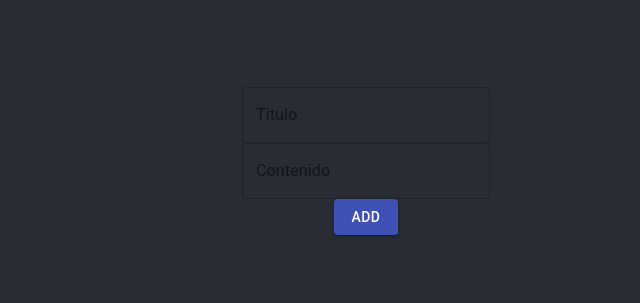
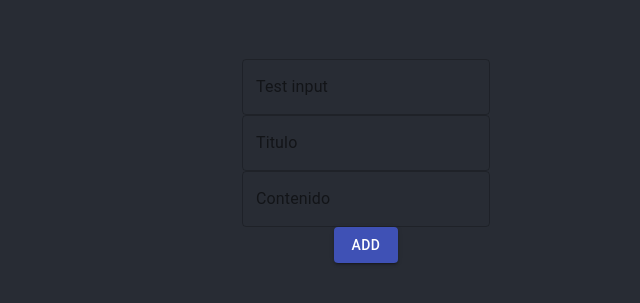
Before and after one commit to DavidMoranchel/8g, a React (Create React App) app: page / in a window 1280 px wide. Shown: the part 247-550 px from the top of the page, without its empty margins (274-914 px from the left). Built offline with nearby package versions, Linux system fonts and the light colour scheme.

Commit message:
lifting state up

```diff
--- a/package.json
+++ b/package.json
@@ -4,6 +4,7 @@
   "private": true,
   "dependencies": {
     "@material-ui/core": "^4.11.0",
+    "@material-ui/styles": "^4.10.0",
     "@testing-library/jest-dom": "^4.2.4",
     "@testing-library/react": "^9.5.0",
     "@testing-library/user-event": "^7.2.1",
--- /dev/null
+++ b/src/components/CustomTextField/index.js
@@ -0,0 +1,69 @@
+import React, { Component } from "react";
+
+// Material UI Components
+import TextField from "@material-ui/core/TextField";
+
+class CustomTextField extends Component {
+  constructor(props) {
+    super(props);
+    this.handleChange = this.handleChange.bind(this);
+  }
+
+  handleChange({ target: { name, value } }) {
+    // console.log(name, value, this.props);
+    this.props.callback(name, value);
+  }
+
+  render() {
+    const { value, name, label } = this.props;
+    return (
+      <TextField
+        className={`input`}
+        variant="outlined"
+        value={value}
+        name={name}
+        label={label}
+        onChange={this.handleChange}
+      />
+    );
+  }
+}
+
+export default CustomTextField;
+
+// import { withStyles } from "@material-ui/core/styles";
+// import TextField from "@material-ui/core/TextField";
+
+// const styles = {
+//   root: {
+//     color: "#eaeaea",
+//   },
+// };
+
+// class TextInput extends Component {
+//   constructor(props) {
+//     super(props);
+//     this.handleChange = this.handleChange.bind(this);
+//   }
+
+//   handleChange({ target: { name, value } }) {
+//     console.log("hijo", name, value);
+//     this.props.callback(name, value);
+//   }
+
+//   render() {
+//     const { classes, value, name, label } = this.props;
+//     return (
+// <TextField
+//   className={`input ${classes.input}`}
+//   variant="outlined"
+//   value={value}
+//   name={name}
+//   label={label}
+//   onChange={this.handleChange}
+// />
+//     );
+//   }
+// }
+
+// export default withStyles(styles)(TextInput);
--- a/src/screens/NotesBlog/index.js
+++ b/src/screens/NotesBlog/index.js
@@ -14,10 +14,8 @@ import {
 // CSS
 import "./NotesBlog.css";
 
-// const notes = [
-//   { title: "My first note", content: "This is an amazing note!" },
-//   { title: "My first note", content: "This is an amazing note!" },
-// ];
+// Components
+import CustomTextField from "../../components/CustomTextField";
 
 class NotesBlog extends Component {
   constructor(props) {
@@ -26,9 +24,11 @@ class NotesBlog extends Component {
       notes: [],
       noteTitle: "",
       noteContent: "",
+      test: "",
     };
     this.handleFormSubmit = this.handleFormSubmit.bind(this);
     this.handleChangeInput = this.handleChangeInput.bind(this);
+    this.handleTest = this.handleTest.bind(this);
   }
 
   componentDidMount() {
@@ -51,6 +51,7 @@ class NotesBlog extends Component {
       notes: newNotes,
       noteTitle: "",
       noteContent: "",
+      test: "",
     });
   }
 
@@ -60,8 +61,15 @@ class NotesBlog extends Component {
     });
   }
 
+  handleTest(name, value) {
+    console.log("Handle test", name, value);
+    this.setState({
+      [name]: value,
+    });
+  }
+
   render() {
-    const { noteTitle, noteContent, notes } = this.state;
+    const { noteTitle, noteContent, notes, test } = this.state;
 
     const UINotes = notes.map(({ title, content }, index) => (
       <ListItem key={index} className="List-item">
@@ -88,6 +96,13 @@ class NotesBlog extends Component {
                 justify="center"
                 alignItems="center"
               >
+                <CustomTextField
+                  value={test}
+                  name={"test"}
+                  label={"Test input"}
+                  callback={this.handleTest}
+                />
+
                 <TextField
                   className="input"
                   value={noteTitle}
@@ -117,3 +132,19 @@ class NotesBlog extends Component {
 }
 
 export default NotesBlog;
+// Components
+// import TextInput from "../../components/TextInput";
+// this.test = this.test.bind(this);
+// test(name, value) {
+//   console.log(name, value);
+//   this.setState({
+//     [name]: value,
+//   });
+// }
+/* <TextInput
+  value={test}
+  name={"test"}
+  label={"Test"}
+  callback={this.test}
+  variant="outlined"
+/> */
```
